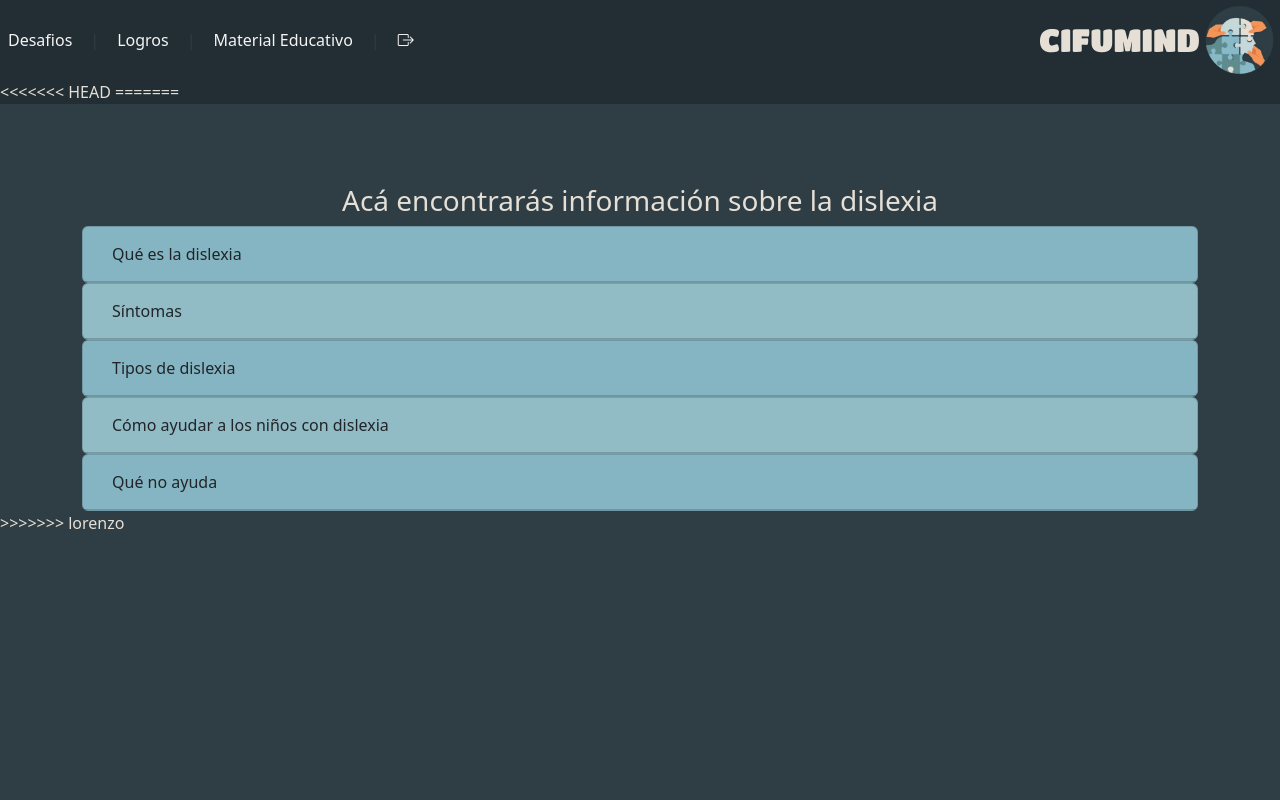
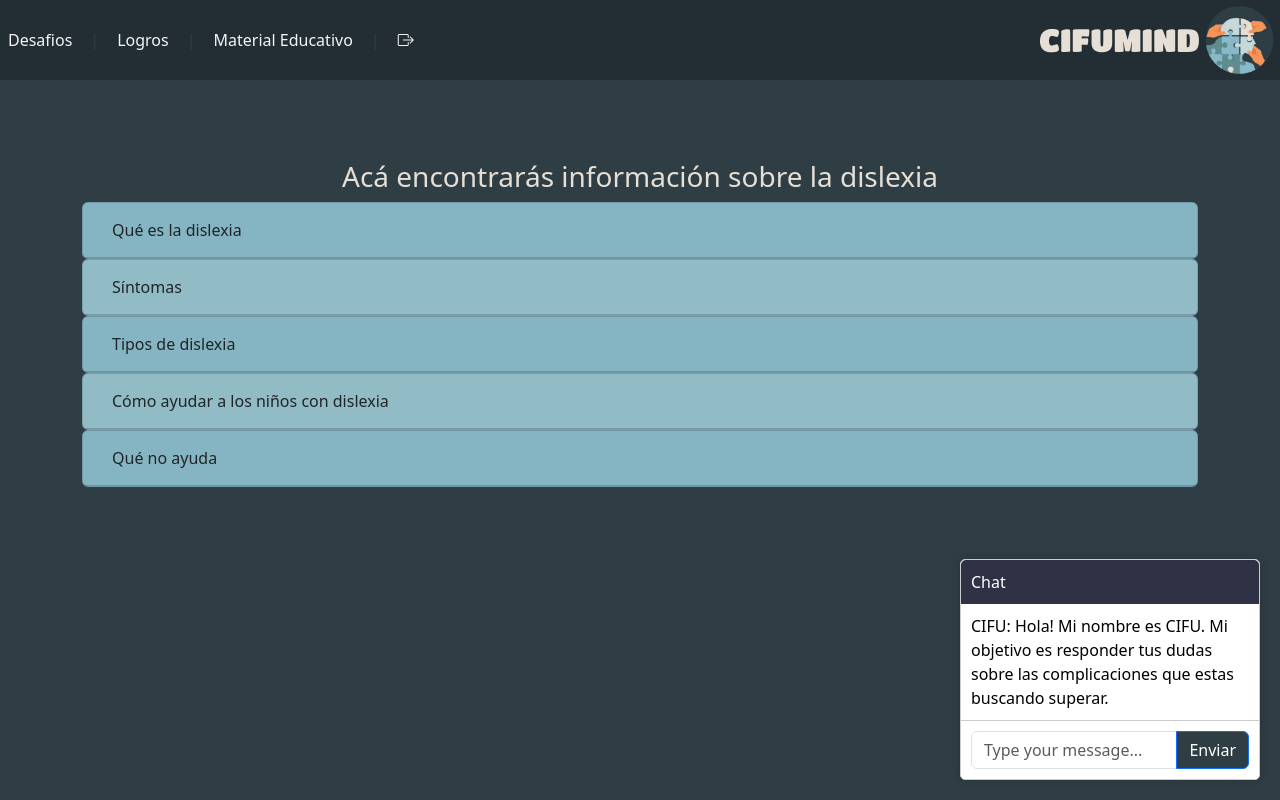
Before and after one commit to LorenzoRD2003/HackITBA2024, a Django app: page /app/info/ in a window 1280 px wide. Run offline with Django 5.2, Linux system fonts and the light colour scheme; the visitor is signed in with stand-in values (Sample User, id 1); some libraries are stand-ins or nearby versions.

Commit message:
Vuelvo a agregar modulito IA

```diff
--- a/hackitba_2024/exercises/static/css/chat.css
+++ b/hackitba_2024/exercises/static/css/chat.css
@@ -11,7 +11,7 @@
     color: black;
 }
 .chat-popup .header {
-    background-color: #007bff;
+    background-color: #2f3245;
     color: #fff;
     padding: 10px;
     border-top-left-radius: 5px;
@@ -26,3 +26,7 @@
     padding: 10px;
     border-top: 1px solid #ccc;
 }
+
+.btn-primary {
+    background-color: #2f3e45;
+}
--- a/hackitba_2024/exercises/templates/base.html
+++ b/hackitba_2024/exercises/templates/base.html
@@ -41,18 +41,13 @@
       </div>
     </div>
 
-<<<<<<< HEAD
-    {% block modules %}{% endblock modules %}
-    <script src="https://cdn.jsdelivr.net/npm/@popperjs/core@2.11.8/dist/umd/popper.min.js" integrity="sha384-I7E8VVD/ismYTF4hNIPjVp/Zjvgyol6VFvRkX/vR+Vc4jQkC+hVqc2pM8ODewa9r" crossorigin="anonymous"></script>
-    <script src="https://cdn.jsdelivr.net/npm/bootstrap@5.3.3/dist/js/bootstrap.min.js" integrity="sha384-0pUGZvbkm6XF6gxjEnlmuGrJXVbNuzT9qBBavbLwCsOGabYfZo0T0to5eqruptLy" crossorigin="anonymous"></script>
-</body>
-=======
   </header>
 
   <div>
     {% block content %}
     {% endblock %}
   </div>
+
 
   <script src="https://cdn.jsdelivr.net/npm/@popperjs/core@2.11.8/dist/umd/popper.min.js"
     integrity="sha384-I7E8VVD/ismYTF4hNIPjVp/Zjvgyol6VFvRkX/vR+Vc4jQkC+hVqc2pM8ODewa9r"
@@ -62,5 +57,4 @@
     crossorigin="anonymous"></script>
 </body>
 
->>>>>>> lorenzo
 </html>
--- a/hackitba_2024/exercises/templates/chat_module.html
+++ b/hackitba_2024/exercises/templates/chat_module.html
@@ -3,7 +3,7 @@
     <div class="content" id="message-container"></div>
     <div class="input-group">
         <input type="text" id="user-message-input" class="form-control" placeholder="Type your message...">
-        <button id="send-message-btn" class="btn btn-primary">Send</button>
+        <button id="send-message-btn" class="btn btn-primary">Enviar</button>
     </div>
 </div>
 
@@ -27,7 +27,7 @@
 
       function sendMessageToDjango(message) {
         setTimeout(function() {
-            receiveMessageFromAI("La API no puedo ser implementada debido a falta de presupuesto para la llave (POR AHORA).")
+            receiveMessageFromAI("La API no puedo ser implementada debido a falta de presupuesto para la llave.")
         }, 3000);
       }
 
--- a/hackitba_2024/exercises/templates/info.html
+++ b/hackitba_2024/exercises/templates/info.html
@@ -184,4 +184,8 @@
         </div>
     </div>
 </div>
+
+{% include "chat_module.html" %}
+
+
 {% endblock %}
--- a/hackitba_2024/exercises/urls.py
+++ b/hackitba_2024/exercises/urls.py
@@ -8,10 +8,8 @@
      path('info/', InfoView.as_view(), name='info'),
      path('achievements/', AchievementView.as_view(), name='achievements'),
      path('exercise/', ExerciseView.as_view(), name='exercises'),
-     path('exercise/<str:ex_name>', ExerciseOneView.as_view(), name='ex1'),
-     # path('exercise/ex4_<int:num>', ExerciseFourView.as_view(), name='ex4'),
-     # re_path(r'exercise\/ex1_[0-9]+', ExerciseOneView.as_view(), name='ex1'),
-     # re_path(r'exercise\/ex2_[0-9]+', ExerciseTwoView.as_view(), name='ex2'),
-     # re_path(r'exercise\/ex3_[0-9]+', ExerciseThreeView.as_view(), name='ex3'),
-
+     path('exercise/ex1_<int:ex_num>', ExerciseOneView.as_view(), name='ex1'),
+     path('exercise/ex2_<int:ex_num>', ExerciseOneView.as_view(), name='ex2'),
+     path('exercise/ex3_<int:ex_num>', ExerciseOneView.as_view(), name='ex3'),
+     path('exercise/ex4_<int:ex_num>', ExerciseOneView.as_view(), name='ex4'),
 ]
```
